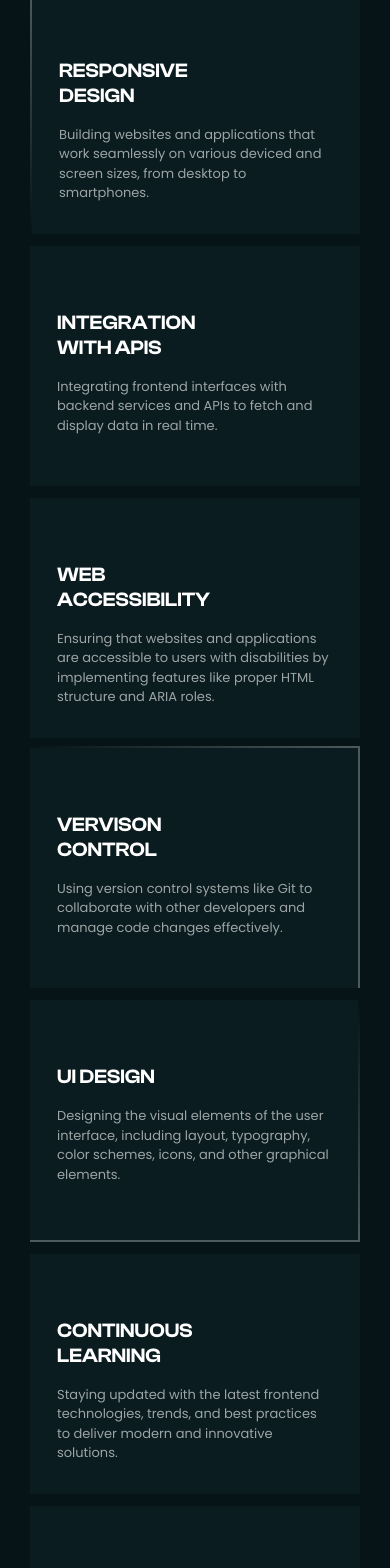
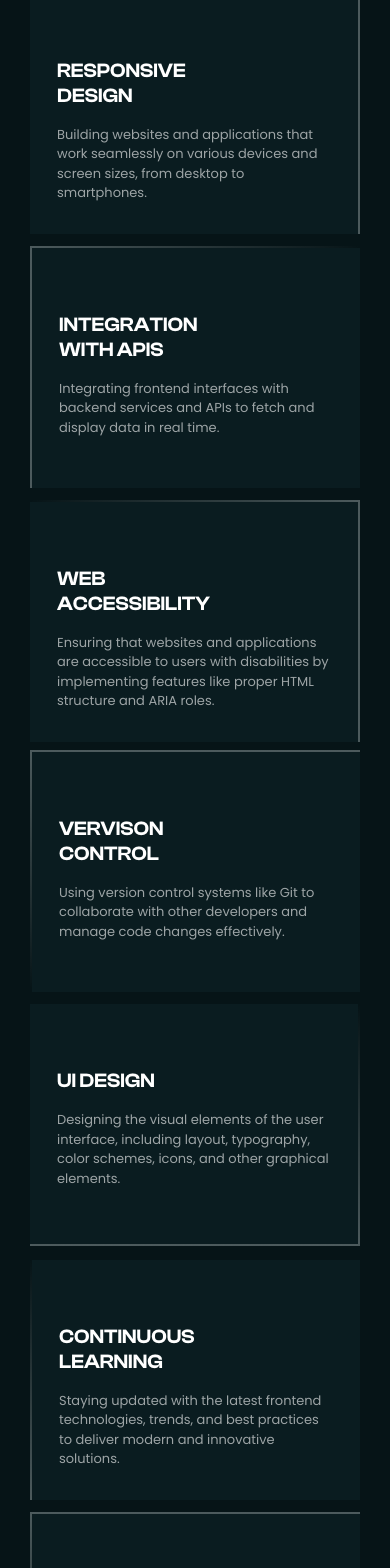
Before and after one commit to Victorola-coder/VickyJay, a React (Vite) app: page / in a window 390 px wide. Shown: the part 1320-2888 px from the top of the page. Built offline with nearby package versions, Linux system fonts and the light colour scheme.

Commit message:
how are you my dear?

```diff
--- a/src/components/Services.jsx
+++ b/src/components/Services.jsx
@@ -22,7 +22,8 @@ const Services = () => {
         <div
           className={`overflow-hidden flex flex-col gap-3 flex-nowrap justify-start md:flex md:flex-row md:flex-wrap md:justify-arounds md:gap-4 lg:flex lg:flex-col lg:gap-[24px]`}
         >
-          <div
+          <motion.div
+            whileHover={{ scale: 0.99 }}
             className={`bg-gradient-to-l max-w-max to-[#F0FEFF4D] from-[#F0FEFF00] pl-0.5 pt-0.5`}
           >
             <motion.div
@@ -41,10 +42,10 @@ const Services = () => {
                 Bootstrap, JavaScript, ReactJs, NextJs & Typescript.
               </p>
             </motion.div>
-          </div>
+          </motion.div>
           <motion.div
-            whileHover={{ scale: 0.97 }}
-            className="bg-gradient-to-t max-w-[369.808px] lg:max-w-[642px] to-[#F0FEFF4D] from-[#F0FEFF00] pl-0.5 pt-0.5"
+            whileHover={{ scale: 0.99 }}
+            className="bg-gradient-to-r max-w-[369.808px] lg:max-w-[642px] to-[#F0FEFF4D] from-[#F0FEFF00] pr-0.5 pt-0.5"
           >
             <motion.div
               whileHover={{ scale: 0.99 }}
@@ -59,12 +60,16 @@ const Services = () => {
                 className={`font-normal text-[13px] leading-[19.5px] mt-4 max-w-[308px] lg:mt-[27px] lg:max-w-[466px] lg:leading-[30px] lg:text-[20px]`}
               >
                 Building websites and applications that work seamlessly on
-                various deviced and screen sizes, from desktop to smartphones.
+                various devices and screen sizes, from desktop to smartphones.
               </p>
             </motion.div>
           </motion.div>
           <motion.div
-            whileHover={{ scale: 0.97 }}
+            whileHover={{ scale: 0.99 }}
+            className="bg-gradient-to-l max-w-[369.808px] lg:max-w-[642px] to-[#F0FEFF4D] from-[#F0FEFF00] pl-0.5 pt-0.5"
+          >
+            <motion.div
+              whileHover={{ scale: 0.99 }}
               className={`bg-[#0A1C20] text-[#FFFFFF99] py-[65px] px-[27px] max-w-[369.808px] h-[240px] lg:py-[100px] lg:px-[49px] lg:max-w-[641px] lg:h-[416px] shrink-0`}
             >
               <h4
@@ -75,12 +80,14 @@ const Services = () => {
               <p
                 className={`font-normal text-[13px] leading-[19.5px] max-w-[308px] mt-4 lg:mt-[27px] lg:max-w-[466px] lg:leading-[30px] lg:text-[20px]`}
               >
-              Integrating frontend interfaces with backend services and APIs to
-              fetch and display data in real time.
+                Integrating frontend interfaces with backend services and APIs
+                to fetch and display data in real time.
               </p>
             </motion.div>
+          </motion.div>
+          <motion.div className="bg-gradient-to-r max-w-[369.808px] lg:max-w-[642px] to-[#F0FEFF4D] from-[#F0FEFF00] pr-0.5 pt-0.5">
             <motion.div
-            whileHover={{ scale: 0.97 }}
+              whileHover={{ scale: 0.99 }}
               className={`bg-[#0A1C20] text-[#FFFFFF99] py-[65px] px-[27px] max-w-[369.808px] h-[240px] lg:py-[100px] lg:px-[49px] lg:max-w-[641px] lg:h-[416px] shrink-0`}
             >
               <h4
@@ -96,12 +103,13 @@ const Services = () => {
                 structure and ARIA roles.
               </p>
             </motion.div>
+          </motion.div>
         </div>
         {/* second card */}
         <div
           className={`flex flex-col gap-3 flex-nowrap justify-start md:flex md:flex-row md:flex-wrap md:justify-start md:gap-4 lg:mt-[148px] lg:flex lg:flex-col lg:gap-[24px]`}
         >
-          <div className="bg-gradient-to-r max-w-max to-[#F0FEFF4D] from-[#F0FEFF00] pr-0.5 pt-0.5">
+          <div className="bg-gradient-to-t max-w-max to-[#F0FEFF4D] from-[#F0FEFF00] pl-0.5 pt-0.5">
             <motion.div
               whileHover={{ scale: 0.99 }}
               className={`bg-[#0A1C20] text-[#FFFFFF99] py-[65px] px-[27px] max-w-[369.808px] h-[240px] lg:py-[100px] lg:px-[49px] lg:max-w-[641px] lg:h-[416px] shrink-0`}
@@ -138,8 +146,9 @@ const Services = () => {
               </p>
             </motion.div>
           </div>
+          <div className="bg-gradient-to-b max-w-[369.808px] lg:max-w-[642px] to-[#F0FEFF4D] from-[#F0FEFF00] pl-0.5 pt-0.5">
             <motion.div
-            whileHover={{ scale: 0.97 }}
+              whileHover={{ scale: 0.99 }}
               className={`bg-[#0A1C20] text-[#FFFFFF99] py-[65px] px-[27px] max-w-[369.808px] h-[240px] lg:py-[100px] lg:px-[49px] lg:max-w-[641px] lg:h-[416px] shrink-0`}
             >
               <h4
@@ -150,12 +159,14 @@ const Services = () => {
               <p
                 className={`font-normal text-[13px] leading-[19.5px] max-w-[308px] mt-4  lg:mt-[27px] lg:max-w-[466px] lg:leading-[30px] lg:text-[20px]`}
               >
-              Staying updated with the latest frontend technologies, trends, and
-              best practices to deliver modern and innovative solutions.
+                Staying updated with the latest frontend technologies, trends,
+                and best practices to deliver modern and innovative solutions.
               </p>
             </motion.div>
+          </div>
+          <div className="bg-gradient-to-t max-w-[369.808px] lg:max-w-[642px] to-[#F0FEFF4D] from-[#F0FEFF00] pl-0.5 pt-0.5">
             <motion.div
-            whileHover={{ scale: 0.97 }}
+              whileHover={{ scale: 0.99 }}
               className={`bg-[#0A1C20] text-[#FFFFFF99] py-[65px] px-[27px] max-w-[369.808px] h-[240px]x lg:py-[100px] lg:px-[49px] lg:max-w-[641px] lg:h-[416px] shrink-0`}
             >
               <h4
@@ -172,6 +183,7 @@ const Services = () => {
             </motion.div>
           </div>
         </div>
+      </div>
     </section>
   );
 };
```
Lines whose indentation alone changed are shown as unchanged.
